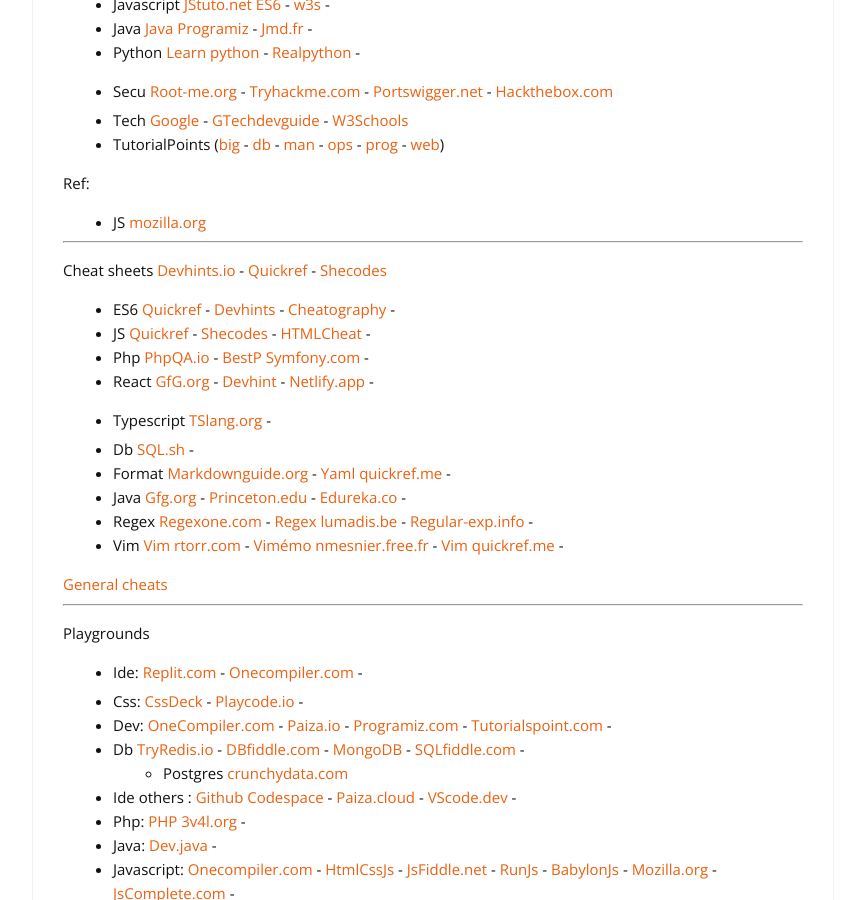
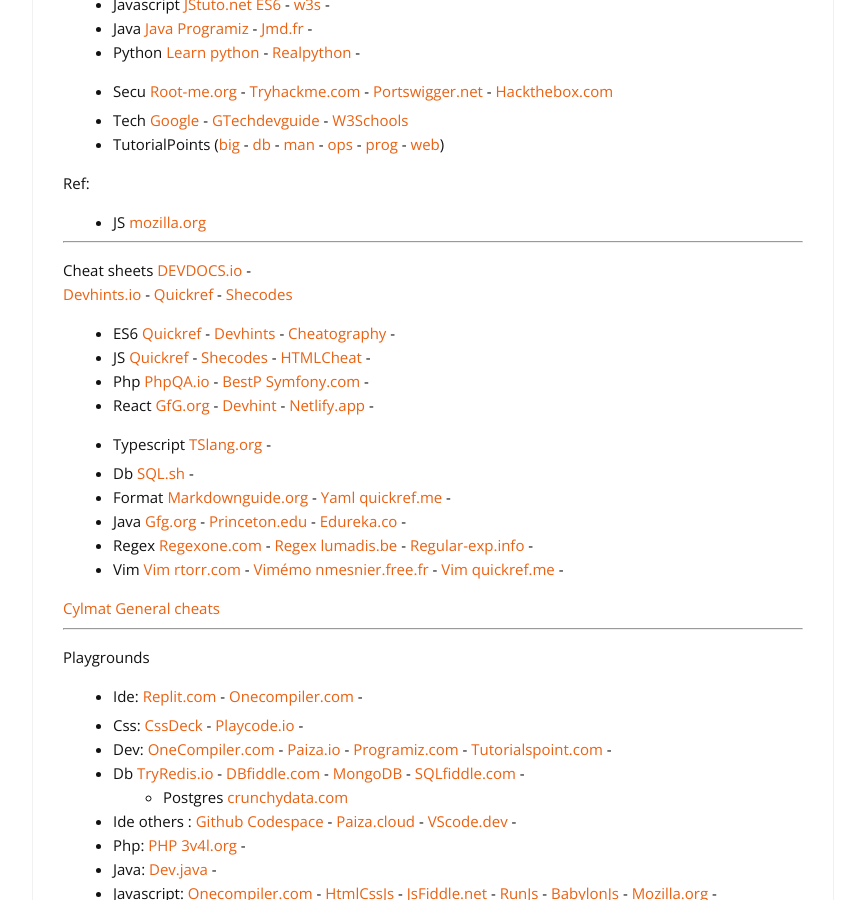
Before and after one commit to cylmat/cylmat.github.io, a Jekyll site: the page built from _pages/USEFUL.md, in a window 1280 px wide and 900 px high, scrolled down 678 px. Shown: the whole window, without its empty margins (207-1072 px from the left). Built offline with Jekyll 4.4.1, drawn with Linux system fonts in a browser that asks for light colours; nearby versions of some CDN libraries.

Commit message:
Update USEFUL.md

```diff
--- a/_pages/USEFUL.md
+++ b/_pages/USEFUL.md
@@ -39,6 +39,7 @@
 
 - - -
 Cheat sheets
+[DEVDOCS.io](https://devdocs.io) -
 [Devhints.io](https://devhints.io) - [Quickref](https://quickref.me) - [Shecodes](http://cheatsheets.shecodes.io/)
 
 - ES6 [Quickref](https://quickref.me/es6.html) - [Devhints](https://devhints.io/es6) - [Cheatography](https://cheatography.com/romansemko/cheat-sheets/ecmascript-6-es6/) -
@@ -53,7 +54,7 @@
 - Regex [Regexone.com](https://regexone.com) - [Regex lumadis.be](https://lumadis.be/regex) - [Regular-exp.info](https://www.regular-expressions.info) -
 - Vim [Vim rtorr.com](https://vim.rtorr.com) - [Vimémo nmesnier.free.fr](http://nmesnier.free.fr/vim.html) - [Vim quickref.me](https://quickref.me/vim) -
 
-[General cheats](https://github.com/cylmat/cheats/tree/main)
+[Cylmat General cheats](https://github.com/cylmat/cheats/tree/main)
 
 ---
 Playgrounds
```
